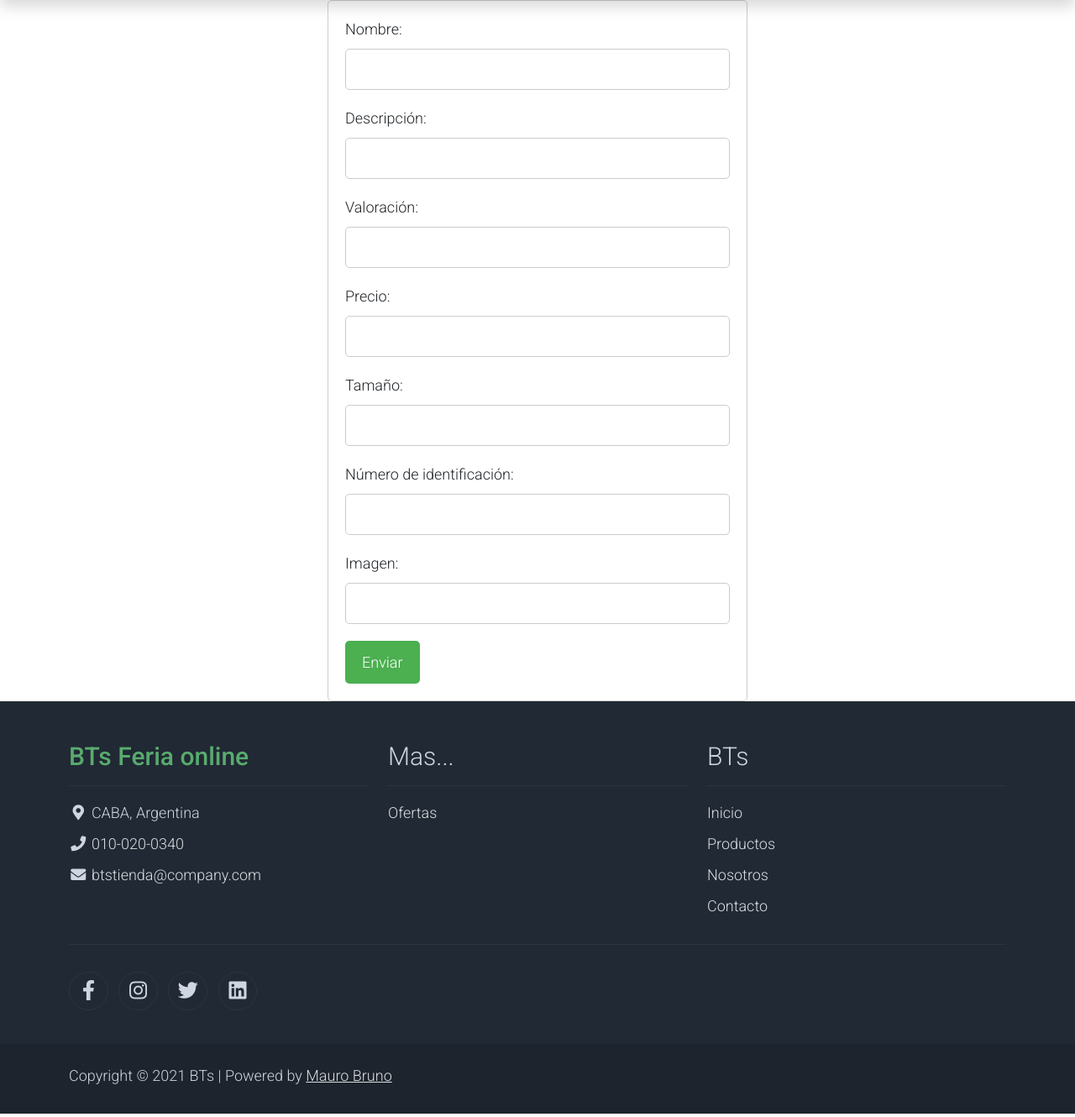
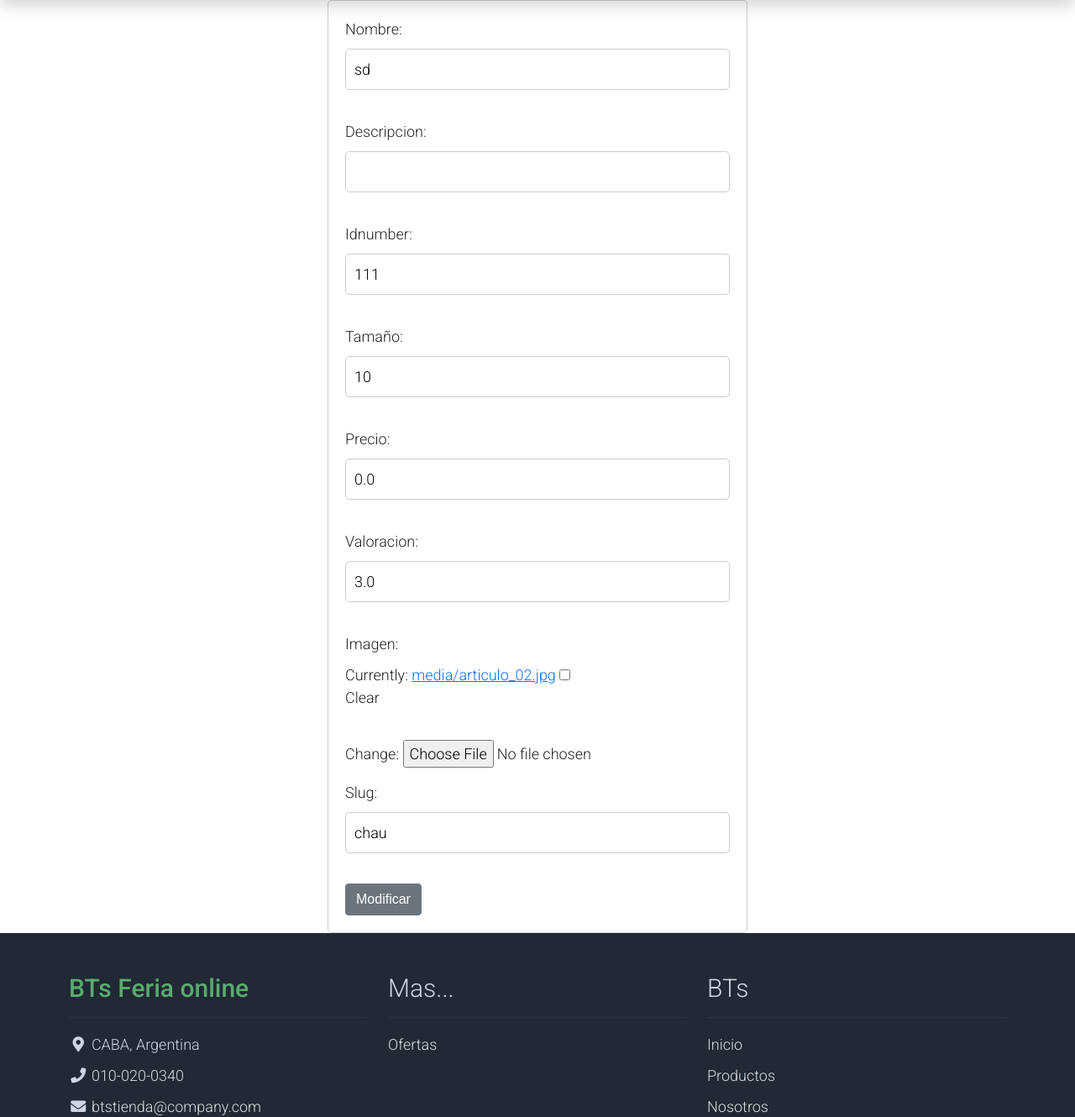
Before and after one commit to Mabruno/Proyecto_Final_Coder_Mauro_Bruno, a Django app: a page that uses WebMDev_app/templates/productos_modificar.html in a window 1280 px wide. Shown: the part 132-1462 px from the top of the page at 84% size. Run offline with Django 4.2, Linux system fonts and the light colour scheme; a user stored in the database is signed in; data comes from the database, SQL or seed files in the repository; both versions use the stored data as it was after the commit; some libraries are stand-ins or nearby versions.

Commit message:
second commit

```diff
--- a/WebMDev_app/forms.py
+++ b/WebMDev_app/forms.py
@@ -30,3 +30,9 @@ class form_crearArticulo(ModelForm):
  class Meta:
         model=Producto
         fields=['nombre','descripcion','idnumber','tamaño','precio','valoracion','imagen','slug']
+
+
+class form_modificarArticulo(ModelForm):
+ class Meta:
+        model=Producto
+        fields=['nombre','descripcion','idnumber','tamaño','precio','valoracion','imagen','slug']
--- a/WebMDev_app/models.py
+++ b/WebMDev_app/models.py
@@ -9,7 +9,7 @@ class Producto(models.Model):
     descripcion = models.CharField(blank=True, max_length=100)
     idnumber = models.IntegerField(blank=True)
     tamaño = models.CharField(blank=True, max_length=10)
-    precio = models.FloatField(blank=True, default=0.0)
+    precio = models.FloatField(default=0.0)
     valoracion = models.FloatField(blank=True, max_length=4, default=0.0)
     imagen = models.ImageField(blank=True, upload_to='media')
     slug = models.SlugField(blank=True, max_length=100, unique=True)
--- a/WebMDev_app/templates/productos_create.html
+++ b/WebMDev_app/templates/productos_create.html
@@ -12,7 +12,7 @@
 
 <body>
 
-    <form action="/productos_create/" class="col-md-9 m-auto" method="post">
+    <form action="/productos_create/" class="col-md-9 m-auto" enctype="multipart/form-data" method="post" >
     {% csrf_token %}
     {% if form.errors %}
     <div class="alert alert-danger">
--- a/WebMDev_app/templates/productos_modificar.html
+++ b/WebMDev_app/templates/productos_modificar.html
@@ -53,41 +53,22 @@
 </head>
 <body>
 
-    <form class="col-md-9 m-auto" method="POST">
-    {{error}}
+    <form action="/productos_modificado/" class="col-md-9 m-auto" enctype="multipart/form-data" method="post" >
     {% csrf_token %}
-    {{form.as_p}}
-    <div>
-        <label for="id_nombre">Nombre:</label>
-        <input type="text" id="id_nombre" name="nombre" value="{{ form.nombre.value }}">
+    {% if form.errors %}
+    <div class="alert alert-danger">
+        <ul>
+            {% for field_errors in form.errors.values %}
+            {% for error in field_errors %}
+            <li>{{ error }}</li>
+            {% endfor %}
+            {% endfor %}
+        </ul>
     </div>
-    <div>
-        <label for="id_descripcion">Descripción:</label>
-        <input type="text" id="id_descripcion" name="descripcion" value="{{ form.descripcion.value }}">
-    </div>
-    <div>
-        <label for="id_valoracion">Valoración:</label>
-        <input type="text" id="id_valoracion" name="valoracion" value="{{ form.valoracion.value }}">
-    </div>
-    <div>
-        <label for="id_precio">Precio:</label>
-        <input type="text" id="id_precio" name="precio" value="{{ form.precio.value }}">
-    </div>
-    <div>
-        <label for="id_tamaño">Tamaño:</label>
-        <input type="text" id="id_tamaño" name="tamaño" value="{{ form.tamaño.value }}">
-    </div>
-    <div>
-        <label for="id_idnumber">Número de identificación:</label>
-        <input type="text" id="id_idnumber" name="idnumber" value="{{ form.idnumber.value }}">
-    </div>
-    <div>
-        <label for="id_imagen">Imagen:</label>
-        <input type="text" id="id_imagen" name="imagen" value="{{ form.imagen.value }}">
-    </div>
-
-    <input type="submit" value="Enviar" />
-</form>
+    {% endif %}
+    {{ form.as_p }}
+    <button type="submit" class="btn btn-secondary">Modificar</button>
+    </form>
 
 </body>
 </html>
--- a/WebMDev_app/urls.py
+++ b/WebMDev_app/urls.py
@@ -20,7 +20,7 @@ urlpatterns = [
     path('productos/admin/', views.Productosadmin.as_view(), name='admin'),
     path('productos_create/', views.Productoscreacion, name="crearArticulo"),
     path('productos/modificar/<slug:slug>', views.modificarproducto, name='modificar'),
-
+    path('productos_modificado/', views.modificadoproducto, name='modificado'),
 ]
 
 urlpatterns+=static(settings.MEDIA_URL, document_root=settings.MEDIA_ROOT)
--- a/WebMDev_app/views.py
+++ b/WebMDev_app/views.py
@@ -62,11 +62,22 @@ def Productoscreacion(request):
     else:
         formulario = form_crearArticulo(request.POST, request.FILES)
         if formulario.is_valid():
-            NuevoArticulo = formulario.save(commit=False)
-            NuevoArticulo.user = request.user
+            informacion = formulario.cleaned_data
+            #NuevoArticulo = formulario.save(commit=False)
+            nuevoArticulo = Producto()
+            nuevoArticulo.user = request.user
+            nuevoArticulo.precio = informacion['precio']
+            nuevoArticulo.nombre = informacion['nombre']
+            nuevoArticulo.idnumber = informacion['idnumber']
+            nuevoArticulo.tamaño = informacion['tamaño']
+            nuevoArticulo.valoracion = informacion['valoracion']
+            nuevoArticulo.descripcion = informacion['descripcion']
+            nuevoArticulo.slug = informacion['slug']
+
             if request.FILES.get('imagen'):
-                NuevoArticulo.imagen = request.FILES['imagen']
-            NuevoArticulo.save()
+                nuevoArticulo.imagen = request.FILES['imagen']
+
+            nuevoArticulo.save()
             return redirect('productos')
         else:
             return render(request, 'productos_create.html', {'form': formulario})
@@ -86,19 +97,64 @@ def Productosdelete(request, slug):
 @login_required
 def modificarproducto(request, slug):
 
-    producto = get_object_or_404(Producto, slug=slug)
+    if request.method == 'GET':
+        try:
+            producto = get_object_or_404(Producto, slug=slug)
+        except Http404:
+            return HttpResponseNotFound(print(slug), '<h1>Producto inexistente</h1>')
 
-    if request.method == 'POST':
-
-        producto.nombre = request.POST.get('nombre')
-        producto.precio = request.POST.get('precio')
-        producto.descripcion = request.POST.get('descripcion')
-        producto.save()
-
-        return redirect('productos')
+        formulario = form_crearArticulo(instance=producto)
+        return render(request, 'productos_modificar.html', {'form': formulario})
 
 
-    return render(request, 'productos_modificar.html', {'producto': producto})
+    else:
+
+        formulario = form_crearArticulo(request.POST, request.FILES)
+
+        if formulario.is_valid():
+
+            informacion = formulario.cleaned_data
+            nuevoArticulo = Producto()
+            nuevoArticulo.user = request.user
+            nuevoArticulo.precio = informacion['precio']
+            nuevoArticulo.nombre = informacion['nombre']
+            nuevoArticulo.idnumber = informacion['idnumber']
+            nuevoArticulo.tamaño = informacion['tamaño']
+            nuevoArticulo.valoracion = informacion['valoracion']
+            nuevoArticulo.descripcion = informacion['descripcion']
+            nuevoArticulo.slug = informacion['slug']
+
+            if request.FILES.get('imagen'):
+                nuevoArticulo.imagen = request.FILES['imagen']
+
+            nuevoArticulo.save()
+
+            return redirect('modificar')
+
+def modificadoproducto(request):
+
+        formulario = form_crearArticulo(request.POST, request.FILES)
+        formulario.save()
+
+        """if formulario.is_valid():
+
+            informacion = formulario.cleaned_data
+            nuevoArticulo = Producto()
+            nuevoArticulo.user = request.user
+            nuevoArticulo.precio = informacion['precio']
+            nuevoArticulo.nombre = informacion['nombre']
+            nuevoArticulo.idnumber = informacion['idnumber']
+            nuevoArticulo.tamaño = informacion['tamaño']
+            nuevoArticulo.valoracion = informacion['valoracion']
+            nuevoArticulo.descripcion = informacion['descripcion']
+            nuevoArticulo.slug = informacion['slug']
+
+            if request.FILES.get('imagen'):
+                nuevoArticulo.imagen = request.FILES['imagen']
+
+            nuevoArticulo.save()
+"""
+        return redirect('inicio')
 
 
 
```
Also changed, not shown: db_webmdev.sqlite3, media/media/articulo_02.jpg (added).
